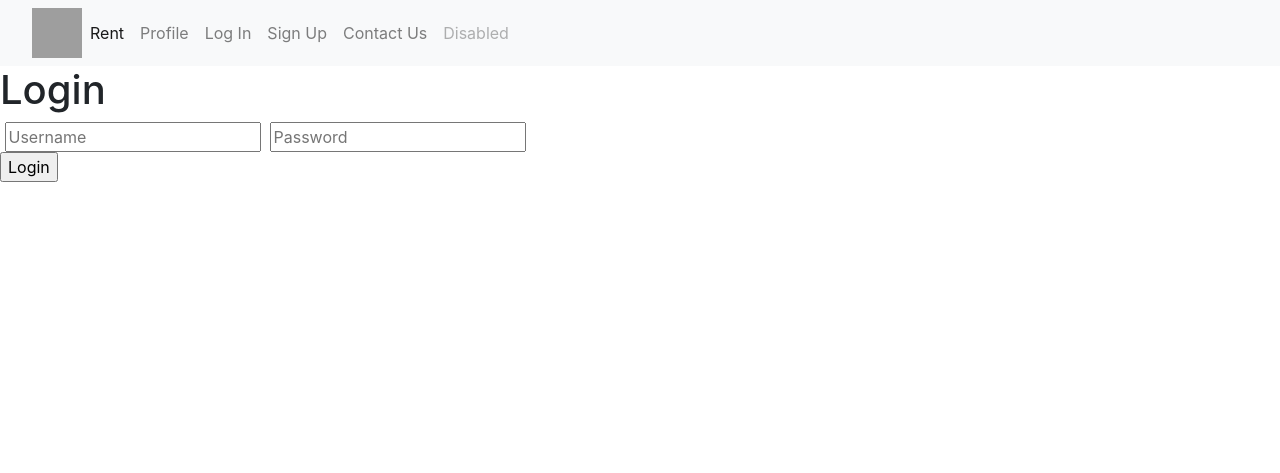
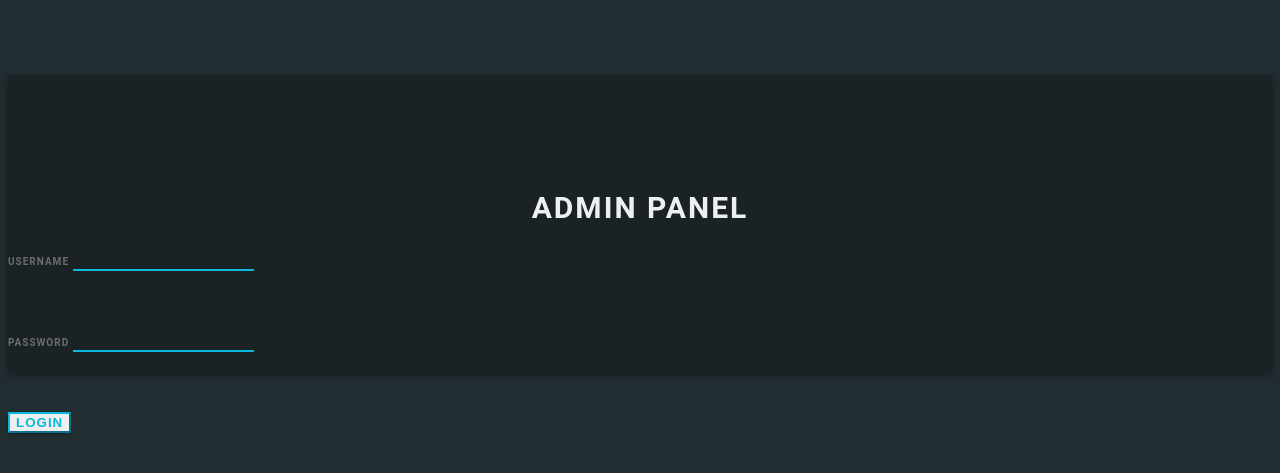
Before and after one commit to TaylorCairns/PP1-02-MON1230-TEAM6, a Flask app: page / in a window 1280 px wide. Shown: the top 473 px of the page. Run offline with Flask 2, Linux system fonts and the light colour scheme; some libraries are stand-ins or nearby versions; grey boxes are pictures that could not be loaded.

Commit message:
login page testing

```diff
--- /dev/null
+++ b/templates/css/template.css
@@ -0,0 +1,127 @@
+body {
+    background: #222D32;
+    font-family: 'Roboto', sans-serif;
+}
+
+.login-box {
+    margin-top: 75px;
+    height: auto;
+    background: #1A2226;
+    text-align: center;
+    box-shadow: 0 3px 6px rgba(0, 0, 0, 0.16), 0 3px 6px rgba(0, 0, 0, 0.23);
+}
+
+.login-key {
+    height: 100px;
+    font-size: 80px;
+    line-height: 100px;
+    background: -webkit-linear-gradient(#27EF9F, #0DB8DE);
+    -webkit-background-clip: text;
+    -webkit-text-fill-color: transparent;
+}
+
+.login-title {
+    margin-top: 15px;
+    text-align: center;
+    font-size: 30px;
+    letter-spacing: 2px;
+    margin-top: 15px;
+    font-weight: bold;
+    color: #ECF0F5;
+}
+
+.login-form {
+    margin-top: 25px;
+    text-align: left;
+}
+
+input[type=text] {
+    background-color: #1A2226;
+    border: none;
+    border-bottom: 2px solid #0DB8DE;
+    border-top: 0px;
+    border-radius: 0px;
+    font-weight: bold;
+    outline: 0;
+    margin-bottom: 20px;
+    padding-left: 0px;
+    color: #ECF0F5;
+}
+
+input[type=password] {
+    background-color: #1A2226;
+    border: none;
+    border-bottom: 2px solid #0DB8DE;
+    border-top: 0px;
+    border-radius: 0px;
+    font-weight: bold;
+    outline: 0;
+    padding-left: 0px;
+    margin-bottom: 20px;
+    color: #ECF0F5;
+}
+
+.form-group {
+    margin-bottom: 40px;
+    outline: 0px;
+}
+
+.form-control:focus {
+    border-color: inherit;
+    -webkit-box-shadow: none;
+    box-shadow: none;
+    border-bottom: 2px solid #0DB8DE;
+    outline: 0;
+    background-color: #1A2226;
+    color: #ECF0F5;
+}
+
+input:focus {
+    outline: none;
+    box-shadow: 0 0 0;
+}
+
+label {
+    margin-bottom: 0px;
+}
+
+.form-control-label {
+    font-size: 10px;
+    color: #6C6C6C;
+    font-weight: bold;
+    letter-spacing: 1px;
+}
+
+.btn-outline-primary {
+    border-color: #0DB8DE;
+    color: #0DB8DE;
+    border-radius: 0px;
+    font-weight: bold;
+    letter-spacing: 1px;
+    box-shadow: 0 1px 3px rgba(0, 0, 0, 0.12), 0 1px 2px rgba(0, 0, 0, 0.24);
+}
+
+.btn-outline-primary:hover {
+    background-color: #0DB8DE;
+    right: 0px;
+}
+
+.login-btm {
+    float: left;
+}
+
+.login-button {
+    padding-right: 0px;
+    text-align: right;
+    margin-bottom: 25px;
+}
+
+.login-text {
+    text-align: left;
+    padding-left: 0px;
+    color: #A2A4A4;
+}
+
+.loginbttm {
+    padding: 0px;
+}
--- a/templates/index.html
+++ b/templates/index.html
@@ -1,73 +1,54 @@
 <!DOCTYPE html>
 <html>
 <head>
-		<meta charset="utf-8">
 <title>Login</title>
-		<link rel="stylesheet" href="https://stackpath.bootstrapcdn.com/bootstrap/4.3.1/css/bootstrap.min.css" integrity="sha384-ggOyR0iXCbMQv3Xipma34MD+dH/1fQ784/j6cY/iJTQUOhcWr7x9JvoRxT2MZw1T" crossorigin="anonymous">
-		<!-- <script src="https://apis.google.com/js/platform.js" async defer></script>
-		<meta name="google-signin-client_id" content="YOUR_CLIENT_ID.apps.googleusercontent.com"> -->
-		<meta name="google-signin-scope" content="profile email">
-    <meta name="google-signin-client_id" content="31065433515-rrr62qf8qf0n6dnart0ab59aiuspom8n.apps.googleusercontent.com">
-    <script src="https://apis.google.com/js/platform.js" async defer></script>
+<link id="testcss" type="text/css" rel="stylesheet" href="css/template.css">
 </head>
 <body>
 
-		<div class="login">
 
-			<nav class="navbar navbar-expand-lg navbar-light bg-light">
-				<a class="navbar-brand" href="#"></a>
-				<img src="https://i.ibb.co/YZh1fvQ/sN89ncS.png" alt="logo" style="width:50px;height:50px;">
-				<button class="navbar-toggler" type="button" data-toggle="collapse" data-target="#navbarNav" aria-controls="navbarNav" aria-expanded="false" aria-label="Toggle navigation">
-				  <span class="navbar-toggler-icon"></span>
-				</button>
-				<div class="collapse navbar-collapse" id="navbarNav">
-				  <ul class="navbar-nav">
-					<li class="nav-item active">
-					  <a class="nav-link" href="rent.html">Rent <span class="sr-only">(current)</span></a>
-					</li>
-					<li class="nav-item">
-					  <a class="nav-link" href="profile.html">Profile</a>
-					</li>
-					<li class="nav-item">
-					  <a class="nav-link" href="index.html">Log In</a>
-					</li>
-					<li class="nav-item">
-					<li class="nav-item">
-						<a class="nav-link" href="register.html">Sign Up</a>
-					</li>
-					<li class="nav-item">
-						<a class="nav-link" href="contactUs.html">Contact Us</a>
-					</li>
-					<li class="nav-item">
-					  <a class="nav-link disabled" href="#" tabindex="-1" aria-disabled="true">Disabled</a>
-					</li>
-				  </ul>
+    <div class="container">
+        <div class="row">
+            <div class="col-lg-3 col-md-2"></div>
+            <div class="col-lg-6 col-md-8 login-box">
+                <div class="col-lg-12 login-key">
+                    <i class="fa fa-key" aria-hidden="true"></i>
                 </div>
-			</nav>
-				<h1>Login</h1>
-			<form action="{{ url_for('login') }}" method="post">
-				<label for="username">
-					<i class="fas fa-user"></i>
-				</label>
-				<input type="text" name="username" placeholder="Username" id="username" required>
-				<label for="password">
-					<i class="fas fa-lock"></i>
-				</label>
-				<input type="password" name="password" placeholder="Password" id="password" required>
-				<div class="msg">{{ msg }}</div>
-				<input type="submit" value="Login">
+                <div class="col-lg-12 login-title">
+                    ADMIN PANEL
+                </div>
+
+                <div class="col-lg-12 login-form">
+                    <div class="col-lg-12 login-form">
+                        <form>
+                            <div class="form-group">
+                                <label class="form-control-label">USERNAME</label>
+                                <input type="text" class="form-control">
+                            </div>
+                            <div class="form-group">
+                                <label class="form-control-label">PASSWORD</label>
+                                <input type="password" class="form-control" i>
+                            </div>
+
+                            <div class="col-lg-12 loginbttm">
+                                <div class="col-lg-6 login-btm login-text">
+                                    <!-- Error Message -->
+                                </div>
+                                <div class="col-lg-6 login-btm login-button">
+                                    <button type="submit" class="btn btn-outline-primary">LOGIN</button>
+                                </div>
+                            </div>
                         </form>
                     </div>
-		<div class="g-signin2" data-onsuccess="onSignIn" data-theme="dark"></div>
+                </div>
+                <div class="col-lg-3 col-md-2"></div>
+            </div>
+        </div>
 
-		<script>
-			function onSignIn(googleUser) {
-				var profile = googleUser.getBasicProfile();
-				console.log('ID: ' + profile.getId()); // Do not send to your backend! Use an ID token instead.
-				console.log('Name: ' + profile.getName());
-				console.log('Image URL: ' + profile.getImageUrl());
-				console.log('Email: ' + profile.getEmail()); // This is null if the 'email' scope is not present.
-			  }
-		</script>
+
+
+
+
+
 </body>
 </html>
```
Also changed, not shown: templates/register - Copy.html (added, +67 -0 lines). Lines whose indentation alone changed are shown as unchanged.
